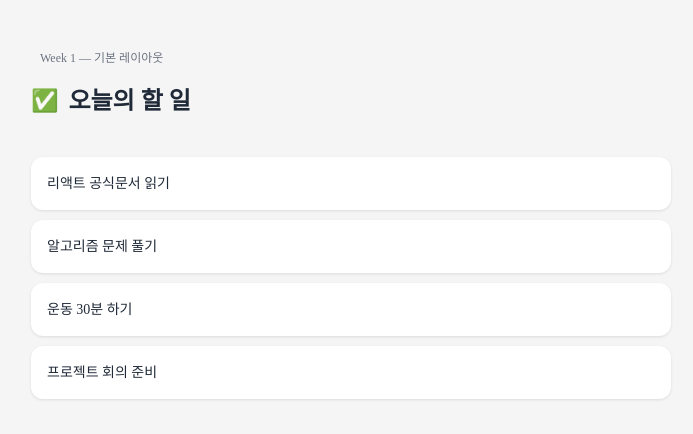
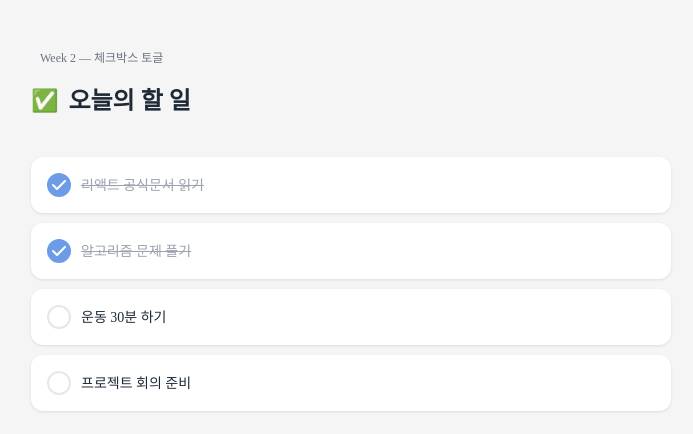
Before and after one commit to IT-Cotato/13th-Frontend-Assignment, a React (Vite) app: page / in a window 1280 px wide. Shown: the top 434 px of the page, without its empty margins (289-982 px from the left). Built offline with nearby package versions, Linux system fonts and the light colour scheme.

Commit message:
week2 실습 과제 제출

```diff
--- a/src/App.css
+++ b/src/App.css
@@ -82,3 +82,68 @@ body {
   line-height: 21px;
   font-family: Pretendard;
 }
+
+.todo-card__check { /*체크*/
+  width: 24px;
+  height: 24px;
+  border-radius: 13421800px;
+  border: 2px solid #E5E7EB;
+  display: flex;
+  align-items: center;
+  justify-content: center;
+  flex-shrink: 0;
+}
+
+.todo-card__check--done { /* 완료 시 채우기 */
+  border-radius: 13421800px;
+  border: 2px solid #6c9ce8;
+  background: #6c9ce8;
+}
+
+.todo-card__check-icon {
+  width: 14px;
+  height: 10px;
+}
+
+.todo-card__text--done {
+  color: #9CA3AF;
+  font-family: Pretendard;
+  font-size: 14px;
+  font-style: normal;
+  font-weight: 400;
+  line-height: 21px; /* 150% */
+  text-decoration-line: line-through;
+}
+
+.todo-empty {
+  display: flex;
+  width: 640px;
+  height: 233px;
+  padding-top: 64px;
+  flex-direction: column;
+  align-items: center;
+  gap: 12px;
+  border-radius: 12px;
+  background: #FFF;
+  box-shadow: 0 1px 3px 0 rgba(0, 0, 0, 0.10);
+}
+
+.todo-empty__text {
+  color: #6B7280;
+  text-align: center;
+  font-family: Pretendard;
+  font-size: 14px;
+  font-style: normal;
+  font-weight: 400;
+  line-height: 21px; /* 150% */
+}
+
+.todo-empty__icon {
+  color: #0A0A0A;
+  text-align: center;
+  font-family: Pretendard;
+  font-size: 48px;
+  font-style: normal;
+  font-weight: 400;
+  line-height: 72px; /* 150% */
+}
--- a/src/App.tsx
+++ b/src/App.tsx
@@ -2,16 +2,16 @@ import TodoHeader from "./components/TodoHeader";
 import TodoList from "./components/TodoList";
 import "./App.css";
 
-const todos = [
-  "리액트 공식문서 읽기",
-  "알고리즘 문제 풀기",
-  "운동 30분 하기",
-  "프로젝트 회의 준비",
-];
-
-const weekLabel = "Week 1 — 기본 레이아웃";
+const weekLabel = "Week 2 — 체크박스 토글";
 const headerIcon = "✅";
 const headerTitle = "오늘의 할 일";
+
+const todos = [
+  {id: 1, text: "리액트 공식문서 읽기", done: true },
+  {id: 2, text: "알고리즘 문제 풀기", done: true },
+  {id: 3, text: "운동 30분 하기", done: false },
+  {id: 4, text: "프로젝트 회의 준비", done: false }
+];
 
 export default function App() {
   return (
--- a/src/components/TodoCard.tsx
+++ b/src/components/TodoCard.tsx
@@ -1,11 +1,21 @@
+import checkIcon from "../assets/check.svg";
+
 type TodoCardProps = {
   text: string;
+  done: boolean;
 };
 
-export default function TodoCard({ text }: TodoCardProps) {
+export default function TodoCard({ text, done }: TodoCardProps) {
   return (
     <div className="todo-card">
-      <span className="todo-card__text">{text}</span>
+      <div className={`todo-card__check ${done ? "todo-card__check--done" : ""}`}>
+        {done && (
+          <img src={checkIcon} alt="완료" className="todo-card__check-icon" />
+        )}
+      </div>
+      <span className={`todo-card__text ${done ? "todo-card__text--done" : ""}`}>
+        {text}
+      </span>
     </div>
   );
 }
--- a/src/components/TodoList.tsx
+++ b/src/components/TodoList.tsx
@@ -1,14 +1,29 @@
 import TodoCard from "./TodoCard";
 
+type Todo = {
+  id: number;
+  text: string;
+  done: boolean;
+};
+
 type TodoListProps = {
-  items: string[];
+  items: Todo[];
 };
 
 export default function TodoList({ items }: TodoListProps) {
+  if (items.length === 0) {
+    return (
+      <div className="todo-empty">
+        <span className="todo-empty__icon">{"📋"}</span>
+        <p className="todo-empty__text">{"아직 할 일이 없어요"}</p>
+      </div>
+    );
+  }
+
   return (
     <div className="todo-list">
-      {items.map((item, index) => (
-        <TodoCard key={index} text={item} />
+      {items.map((item) => (
+        <TodoCard key={item.id} text={item.text} done={item.done} />
       ))}
     </div>
   );
```
Also changed, not shown: src/assets/check.svg (added).
